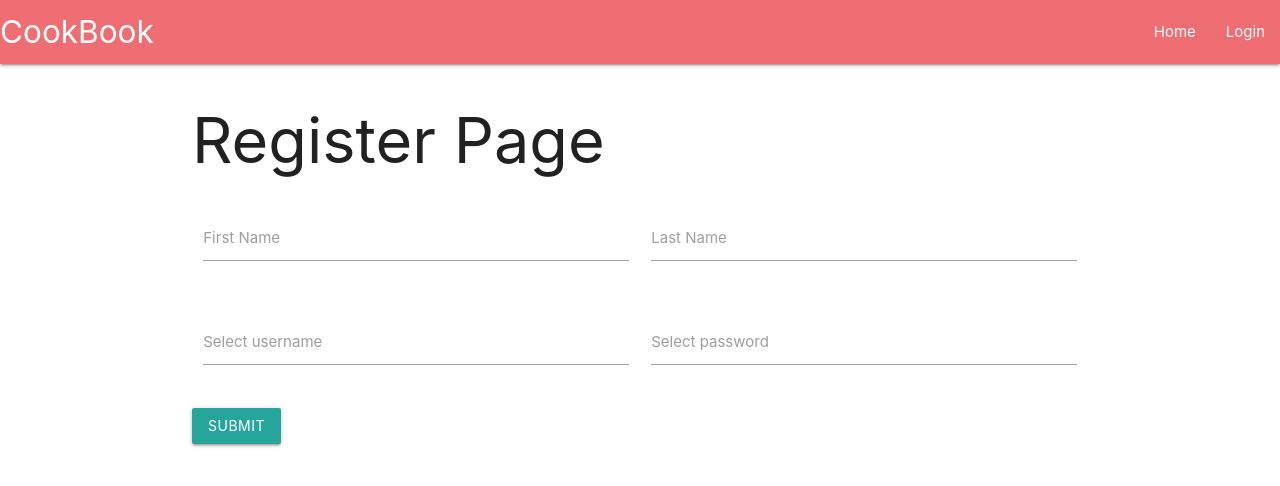
After one commit to Code-Institute-Submissions/CookBookApp, a Flask app: page /register in a window 1280 px wide. The commit adds this page. Shown: the top 486 px of the page. Run offline with Flask 2, Linux system fonts and the light colour scheme.

Commit message:
add register and account page, check DB if username availible, save user data to DB, display messages

```diff
--- a/app.py
+++ b/app.py
@@ -1,5 +1,5 @@
 import os
-from flask import Flask, render_template, redirect, request, url_for, session
+from flask import Flask, render_template, redirect, request, url_for, session, flash
 import db_users
 
 app = Flask(__name__)
@@ -19,18 +19,48 @@ def login():
     if request.method == 'POST':
         username = request.form['username']
         password = request.form['password']
-        # If entered data exist in DB, user will be logged in and username saved to session storage
+        # If entered data exist in DB, user will be logged in and username saved to session storage, else error message is displayed
         login_data = db_users.check_username_password(username, password)
         print(login_data)
         if login_data:
             print('Login successfull')
             session['username'] = request.form['username']
-            return redirect(url_for('index'))
+            flash('Welcome back!')
+            return redirect(url_for('account'))
         else:
             print('Not successful')
-            return render_template('login.html')
+            error_wrong_username_password = 'Wrong username or password, please try again'
+            return render_template('login.html', message=error_wrong_username_password)
     return render_template('login.html')
 
+@app.route('/register', methods=['GET', 'POST'])
+def register():
+    if request.method == 'POST':
+        first = request.form['first_name'].title()
+        last = request.form['last_name'].title()
+        username = request.form['username']
+        password = request.form['password']
+        # Check DB if username is availible
+        username_availible = db_users.check_username_dont_exists(username)
+        print(username_availible)
+        if username_availible:
+            # User data added to DB, user redirected to account page, username saved to session storage
+            db_users.add_new_user_to_db(first, last, username, password)
+            print('Registration successfull')
+            session['username'] = request.form['username']
+            flash('Welcome to your new account!')
+            return redirect(url_for('account'))
+        else:
+            print('Username taken, please choose a new one')
+            # Display error message if username already taken
+            error_username_taken = 'Username is already taken, please choose a new one'
+            return render_template('register.html', message=error_username_taken)
+    return render_template('register.html')
+
+@app.route('/account')
+def account():
+    username = session['username']
+    return render_template('account.html', username=username)
 
 @app.route('/logout')
 def logout():
--- a/templates/base.html
+++ b/templates/base.html
@@ -23,6 +23,7 @@
                                 <li><a href="/">Home</a></li>
 
                                 {% if username %}
+                                <li><a href="{{ url_for('account') }}">My Account</a></li>
                                 <li><a href="{{ url_for('logout') }}">Logout</a></li>
                                 {% else %}
                                 <li><a href="{{ url_for('login') }}">Login</a></li>
@@ -30,8 +31,10 @@
                             </ul>
                             <ul class="sidenav" id="mobile-demo">
                                 <li><a href="/">Home</a></li>
+                                <li><a href="{{ url_for('account') }}">My Account</a></li>
 
                                 {% if username %}
+                                <li><a href="{{ url_for('account') }}">My Account</a></li>
                                 <li><a href="{{ url_for('logout') }}">Logout</a></li>
                                 {% else %}
                                 <li><a href="{{ url_for('login') }}">Login</a></li>
--- a/templates/index.html
+++ b/templates/index.html
@@ -6,7 +6,6 @@
 
 
 
-{% endfor %}
 
 
 {% endblock %}
--- a/templates/login.html
+++ b/templates/login.html
@@ -18,17 +18,19 @@
                 <label for="password">Password</label>
             </div>
         </div>
+
+        <p class="red-text text-darken-2"><i>{{ message }}</i></p>
+
         <div class="row">
             <button class="btn waves-effect waves-light" type="submit" name="action">Submit </button>
         </div>
-
 
     </form>
 
     <div class="row">
         <div class=" col s12">
             <p>Don't have an account yet?
-                <a href="">Register here.</a>
+                <a href="{{ url_for('register') }}">Register here.</a>
             </p>
         </div>
     </div>
--- /dev/null
+++ b/templates/register.html
@@ -0,0 +1,42 @@
+{% extends 'base.html' %} {% block content %}
+
+
+<h1>Register Page</h1>
+
+<div class="row">
+
+    <form action="{{ url_for('register') }}" method="POST" class="col s12">
+        <div class="row">
+            <div class="input-field col s6">
+                <input id="first_name" name="first_name" type="text" class="validate">
+                <label for="first_name">First Name</label>
+            </div>
+            <div class="input-field col s6">
+                <input id="last_name" name="last_name" type="text" class="validate">
+                <label for="last_name">Last Name</label>
+            </div>
+        </div>
+        <div class="row">
+            <div class="input-field col s6">
+                <input id="username" name="username" type="text" class="validate">
+                <label for="username">Select username</label>
+            </div>
+            <div class="input-field col s6">
+                <input id="password" name="password" type="password" class="validate" >
+                <label for="password">Select password</label>
+            </div>
+        </div>
+
+        <p class="red-text text-darken-2"><i>{{ message }}</i></p>
+
+        <div class="row">
+            <button class="btn waves-effect waves-light" type="submit" name="action">Submit </button>
+        </div>
+
+    </form>
+
+</div>
+
+
+
+{% endblock %}
```
Also changed, not shown: cnxn.py (+7 -0 lines), db_users.py (+11 -1 lines), templates/account.html (added, +18 -0 lines).
